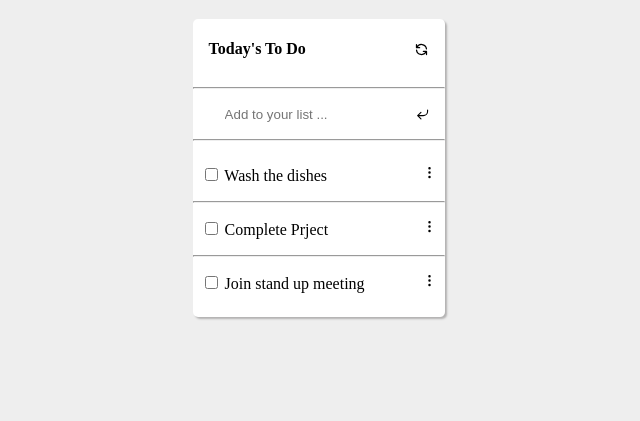
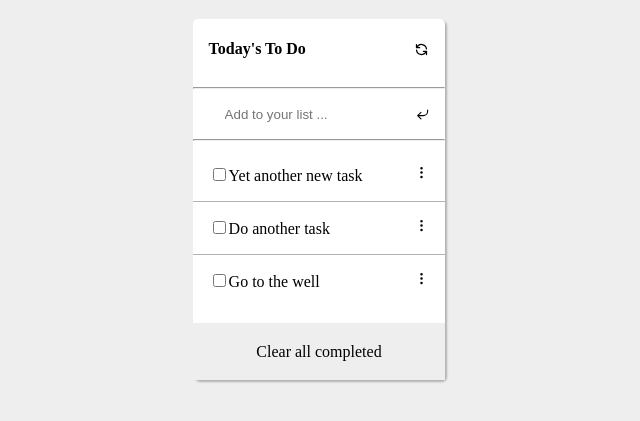
Before and after one commit to billionsjoel/todo-app, a website built with webpack: page src/index.html in a window 1280 px wide. Shown: the part 61-482 px from the top of the page, without its empty margins (321-961 px from the left). Built offline with nearby package versions, Linux system fonts and the light colour scheme.

Commit message:
Add initial array, populate html from js and write compare function to sort by index

```diff
--- a/src/index.html
+++ b/src/index.html
@@ -26,19 +26,10 @@
     </form>
     <hr>
     <form class="list-form">
-      <ul>
-        <li><span><input type="checkbox" name="" id=""> Wash the dishes</span><svg height="15" width="15" xmlns="http://www.w3.org/2000/svg" class="h-6 w-6" fill="none" viewBox="0 0 24 24" stroke="currentColor">
-            <path stroke-linecap="round" stroke-linejoin="round" stroke-width="2" d="M12 5v.01M12 12v.01M12 19v.01M12 6a1 1 0 110-2 1 1 0 010 2zm0 7a1 1 0 110-2 1 1 0 010 2zm0 7a1 1 0 110-2 1 1 0 010 2z" />
-          </svg></li>
-        <hr>
-        <li><span><input type="checkbox" name="" id=""> Complete Prject</span><svg height="15" width="15" xmlns="http://www.w3.org/2000/svg" class="h-6 w-6" fill="none" viewBox="0 0 24 24" stroke="currentColor">
-            <path stroke-linecap="round" stroke-linejoin="round" stroke-width="2" d="M12 5v.01M12 12v.01M12 19v.01M12 6a1 1 0 110-2 1 1 0 010 2zm0 7a1 1 0 110-2 1 1 0 010 2zm0 7a1 1 0 110-2 1 1 0 010 2z" />
-          </svg></li>
-        <hr>
-        <li><span><input type="checkbox" name="" id=""> Join stand up meeting</span><svg height="15" width="15" xmlns="http://www.w3.org/2000/svg" class="h-6 w-6" fill="none" viewBox="0 0 24 24" stroke="currentColor">
-            <path stroke-linecap="round" stroke-linejoin="round" stroke-width="2" d="M12 5v.01M12 12v.01M12 19v.01M12 6a1 1 0 110-2 1 1 0 010 2zm0 7a1 1 0 110-2 1 1 0 010 2zm0 7a1 1 0 110-2 1 1 0 010 2z" />
-          </svg></li>
-      </ul>
+      <div class="ul">
+
+      </div>
+      <div class="remove-all">Clear all completed</div>
     </form>
   </div>
 </body>
--- a/src/index.js
+++ b/src/index.js
@@ -1 +1,51 @@
 import './style.css';
+
+const ul = document.querySelector('.ul');
+
+const tasks = [
+  {
+    description: 'Go to the well',
+    completed: false,
+    index: 3,
+  },
+  {
+    description: 'Do another task',
+    completed: true,
+    index: 2,
+  },
+  {
+    description: 'Yet another new task',
+    completed: false,
+    index: 1,
+  },
+];
+
+function compare(a, b) {
+	const taskA = a.index;
+	const taskB = b.index;
+
+	let comparison = 0;
+	if (taskA > taskB) {
+		comparison = 1;
+	} else if (taskA < taskB) {
+		comparison = -1;
+	}
+	return comparison;
+}
+
+
+const renderTask = (task) => {
+  if (task) {
+    const li = `<div class="li"><span><input type="checkbox">${task.description}</span><svg height="15" width="15" xmlns="http://www.w3.org/2000/svg" class="h-6 w-6" fill="none" viewBox="0 0 24 24" stroke="currentColor">
+            <path stroke-linecap="round" stroke-linejoin="round" stroke-width="2" d="M12 5v.01M12 12v.01M12 19v.01M12 6a1 1 0 110-2 1 1 0 010 2zm0 7a1 1 0 110-2 1 1 0 010 2zm0 7a1 1 0 110-2 1 1 0 010 2z" />
+          </svg></div>`;
+    ul.innerHTML += li;
+  }
+};
+
+tasks.sort(compare).map((task) => {
+  renderTask(task);
+  return task;
+});
+
+renderTask();
--- a/src/style.css
+++ b/src/style.css
@@ -41,14 +41,27 @@ h1 {
   transform: scaleY(-1);
 }
 
-ul {
+input:focus {
+  outline: none;
+}
+
+.ul {
   list-style: none;
-  margin-left: -2.5rem;
   padding-bottom: 1rem;
 }
 
-ul > li {
-  padding: 0.5rem;
+.li {
   display: flex;
   justify-content: space-between;
+  padding:  1rem;
 }
+
+.li:not(:last-child){
+  border-bottom: 1px solid #b3b2b2;
+}
+
+.remove-all {
+  text-align: center;
+  background-color: #eeeeee;
+  padding: 1.2rem;
+}
```
